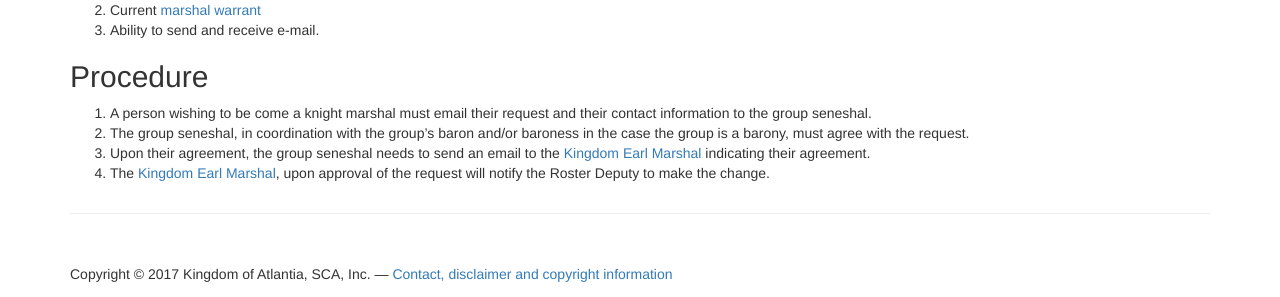
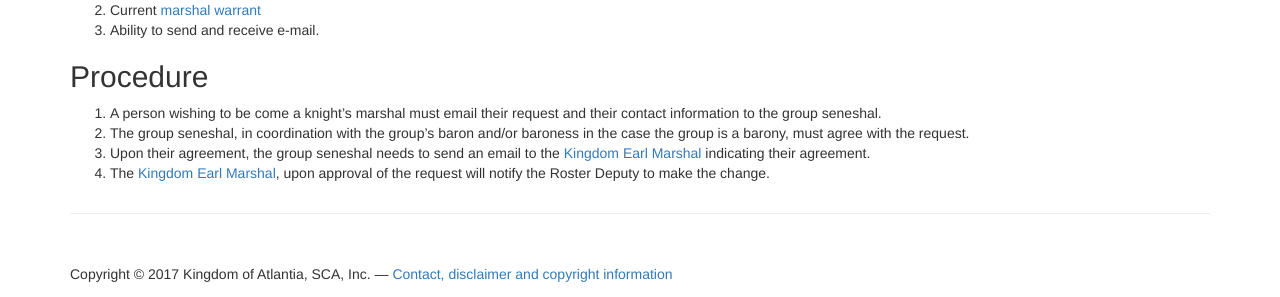
Before and after one commit to academie-de-espee/earl-marshal, a Jekyll site: the page built from procedures/knight-marshal.md, in a window 1280 px wide. Shown: the part 200-497 px from the top of the page. Built offline with Jekyll 4.4.1, drawn with Linux system fonts in a browser that asks for light colours.

Commit message:
more pedant

```diff
--- a/procedures/knight-marshal.md
+++ b/procedures/knight-marshal.md
@@ -9,7 +9,7 @@ layout: default
 3. Ability to send and receive e-mail.
 
 ## Procedure
-1. A person wishing to be come a knight marshal must email their request and their contact information to the group seneshal.
+1. A person wishing to be come a knight's marshal must email their request and their contact information to the group seneshal.
 2. The group seneshal, in coordination with the group's baron and/or baroness in the case the group is a barony, must agree with the request.
 3. Upon their agreement, the group seneshal needs to send an email to the [Kingdom Earl Marshal](mailto:marshal@atlantia.sca.org) indicating their agreement.
 4. The [Kingdom Earl Marshal](mailto:marshal@atlantia.sca.org), upon approval of the request will notify the Roster Deputy to make the change.
```
